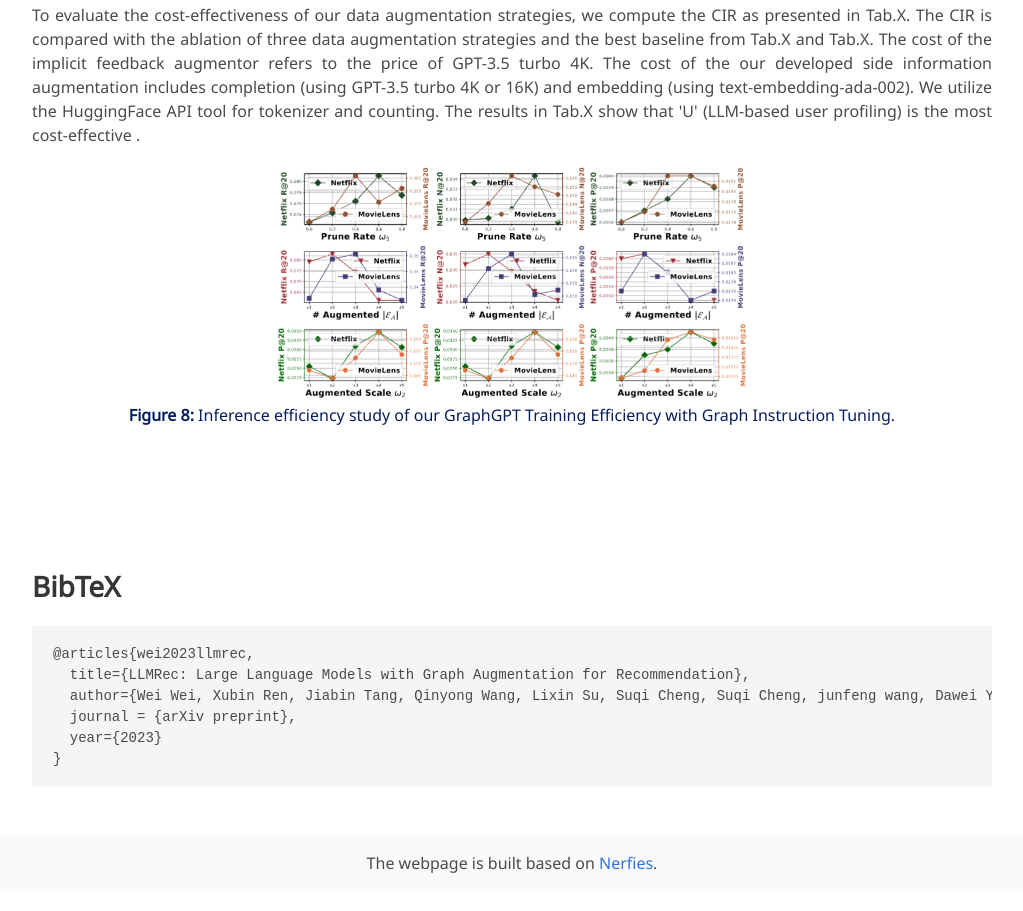
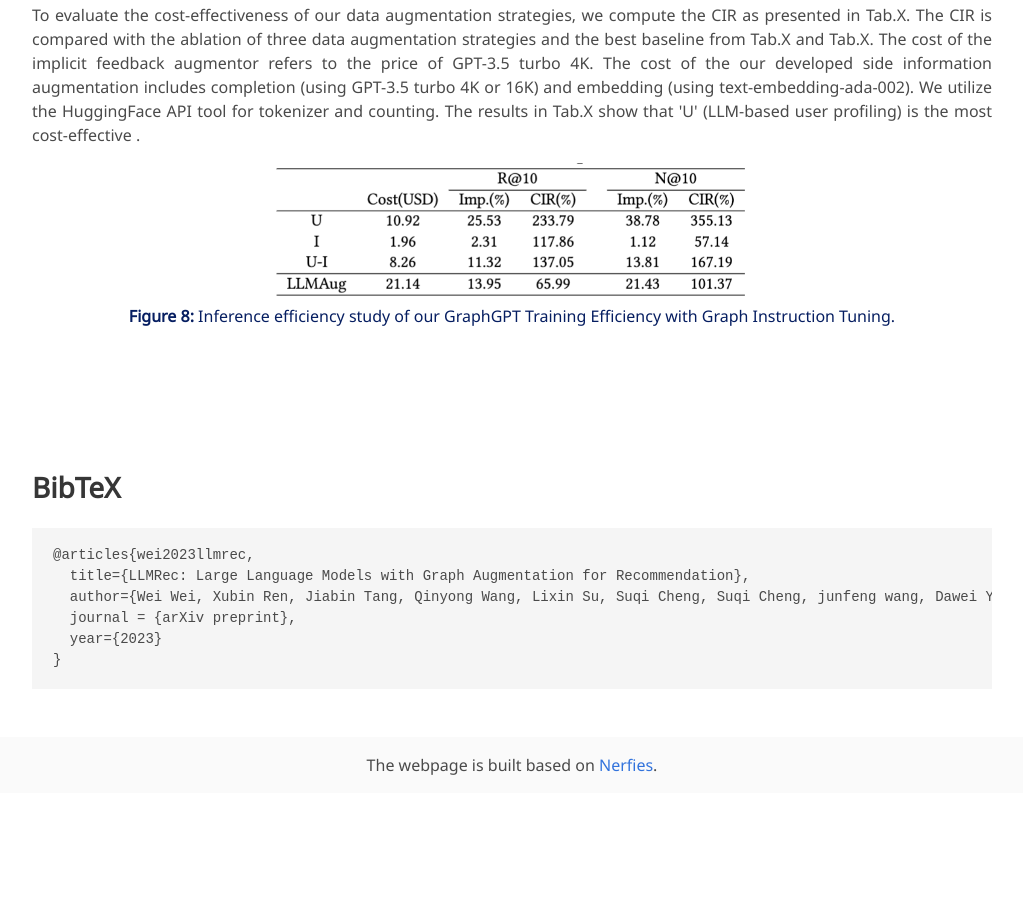
Before and after one commit to LLMRec/LLMRec.github.io, a plain HTML site: page index.html in a window 1280 px wide. Shown: the part 4682-5593 px from the top of the page, without its empty margins (128-1151 px from the left). After the commit the page ends 5523 px from the top, so only its background shows below. Drawn offline with nearby package versions, Linux system fonts and the light colour scheme; some icons are missing; a web font is replaced by a local one.

Commit message:
Update index.html

```diff
--- a/index.html
+++ b/index.html
@@ -414,7 +414,7 @@
                 <p>
                     To evaluate the cost-effectiveness of our data augmentation strategies, we compute the CIR as presented in Tab.X. The CIR is compared with the ablation of three data augmentation strategies and the best baseline from Tab.X and Tab.X. The cost of the implicit feedback augmentor refers to the price of GPT-3.5 turbo 4K. The cost of the our developed side information augmentation includes completion (using GPT-3.5 turbo 4K or 16K) and embedding (using text-embedding-ada-002). We utilize the HuggingFace API tool for tokenizer and counting. The results in Tab.X show that 'U' (LLM-based user profiling) is the most cost-effective .
                 </p>
-                <img class="columns is-centered has-text-centered" src="./static/images/result5.png" alt="Teaser" width="50%" style="margin:0 auto">
+                <img class="columns is-centered has-text-centered" src="./static/images/result7.png" alt="Teaser" width="50%" style="margin:0 auto">
                     <figcaption>
                         <p style="text-align: center;">
                             <font color="061E61">
```
